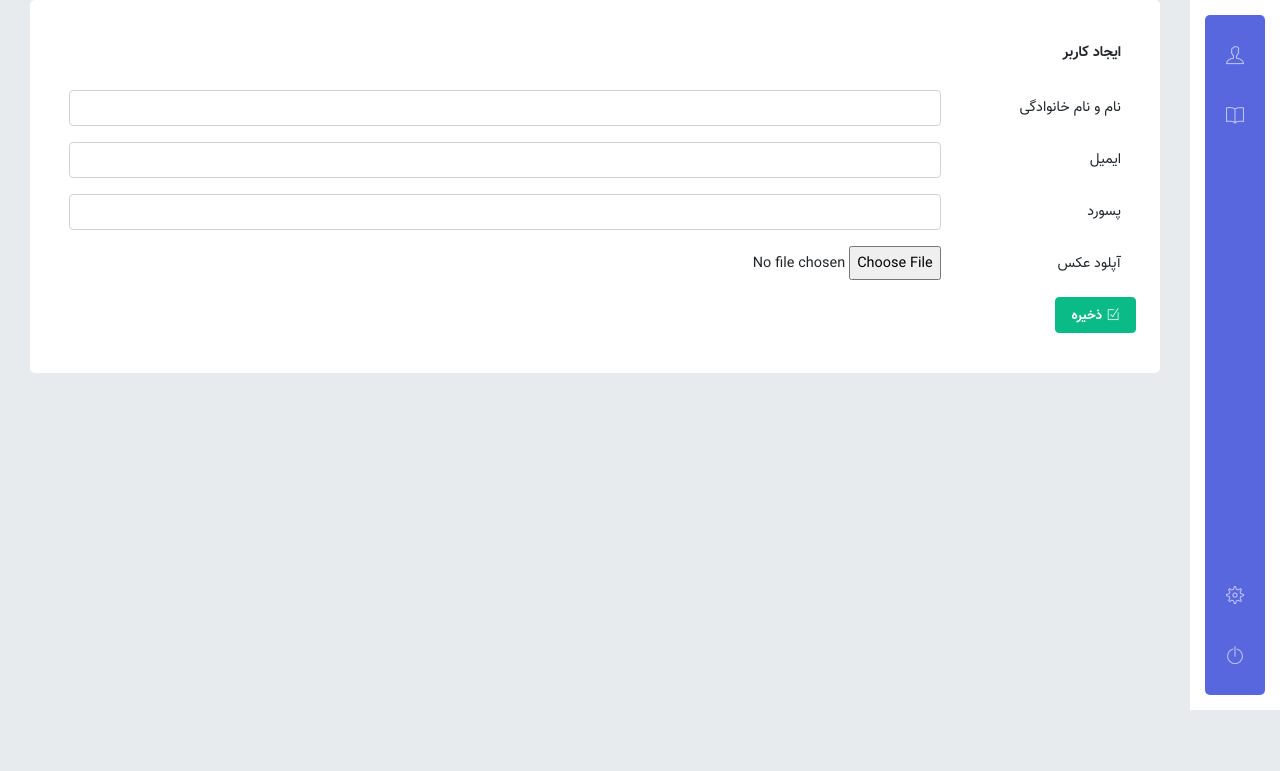
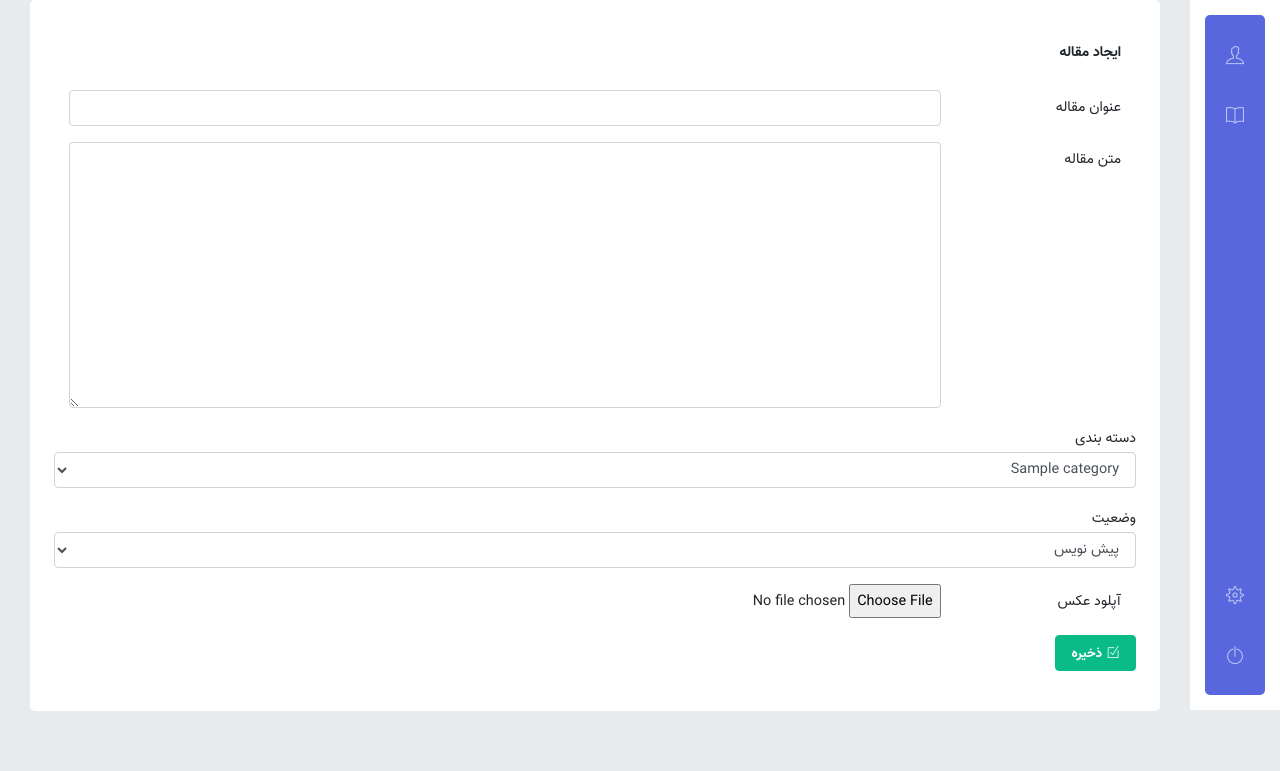
Before and after one commit to sorahiatieh/weblogopanel, a PHP site: page /codeyad-blog/panel/articles/create.php in a window 1280 px wide. Shown: the part 90-861 px from the top of the page. Before the commit the page ends 800 px from the top, so only its background shows below. Run offline with PHP 8.4, Linux system fonts and the light colour scheme; the visitor is signed in with stand-in values (Sample User, id 1); tables that the repository leaves empty or names only in its code hold one stand-in row (values such as "Sample post"); some libraries are stand-ins or nearby versions.

Commit message:
create article

```diff
--- a/functions/articles.php
+++ b/functions/articles.php
@@ -3,12 +3,13 @@
 require_once "DB.php";
 require_once "helpers.php";
 
-function createArticle($title,$body,$category_id,$status,$image)
+function createArticle($title,$body,$user_id,$category_id,$status,$image)
 {
-    $sql = "INSERT INTO articles SET title=?, body=?, category_id=?, status=?, image=?, created_at=now()";
+	$new_image=uploadImage($image);
+    $sql = "INSERT INTO articles SET title=?, body=?, user_id=?, category_id=?, status=?, image=?, created_at=now()";
      global $conn;
     $stmt = $conn->prepare($sql);
-	$stmt->execute([$title, $body, $category_id, $status, $image]);
+	$stmt->execute([$title, $body, $user_id, $category_id, $status, $new_image]);
 }
 
 function getArticles($id){
--- a/panel/articles/create.php
+++ b/panel/articles/create.php
@@ -1,45 +1,38 @@
-<?php require_once "../../functions/helpers.php" ?>
-<?php require_once "../../functions/users.php" ?>
 <?php
+	require_once "../../functions/helpers.php";
+	require_once "../../functions/articles.php";
+	require_once "../../functions/categories.php";
+	require_once "../../functions/users.php";
+
 session_start();
 
 if(!isset($_SESSION['user'])){
     header('location: ../auth/login.php');
 }
+$user_id=checkUser($_SESSION['user'])->id;
 
-?>
-<?php
-
+$categories=getAllCategories();
 $error = "";
 $message = "";
 if (isset($_POST['submit'])) {
     if (
-        isset($_POST['name']) && !empty($_POST['name'])
-        && isset($_POST['email']) && !empty($_POST['email'])
-        && isset($_POST['password']) && !empty($_POST['password'])
+        isset($_POST['title']) && !empty($_POST['title'])
+        && isset($_POST['body']) && !empty($_POST['body'])
+        && isset($_POST['category_id']) && !empty($_POST['category_id'])
+        && isset($_POST['status']) && !empty($_POST['status'])
+        && isset($_FILES['image']) && !empty($_FILES['image']['name'])
     ){
-        if (checkPassword($_POST['password'])) {
-            if (checkUser($_POST['email'])) {
-                $error = "این ایمیل تکراری است";
-            } else {
-                if(!empty($_FILES['image'])){
-                  $image = uploadImage($_FILES['image']);
-                }
-                createUser($_POST['name'], $_POST['email'], $_POST['password'],$image);
-                $message="کاربر ذخیره شد";
-            }
-        } else {
-            $error = "رمز عبور شما حداقل باید 6 کاراکتر باشد";
-        }
+        createArticle($_POST['title'], $_POST['body'],$user_id, $_POST['category_id'], $_POST['status'], $_FILES['image']);
+        header('location: index.php');
     } else {
         $error = "لطفا تمام فیلد ها را تکمیل کنید";
     }
 }
+	include "../layouts/head.php";
+	include "../layouts/navigation.php";
+	include "../layouts/header.php";
 
 ?>
-<?php include "../layouts/head.php" ?>
-<?php include "../layouts/navigation.php" ?>
-<?php include "../layouts/header.php" ?>
 <main class="main-content">
     <div class="card">
         <div class="card-body">
@@ -50,25 +43,39 @@ if (isset($_POST['submit'])) {
                     echo $message;
                 } ?>  </p>
             <div class="container">
-                <h6 class="card-title">ایجاد کاربر</h6>
+                <h6 class="card-title">ایجاد مقاله</h6>
                 <form method="POST" action="create.php" enctype="multipart/form-data">
                     <div class="form-group row">
-                        <label class="col-sm-2 col-form-label">نام و نام خانوادگی</label>
+                        <label class="col-sm-2 col-form-label">عنوان مقاله</label>
                         <div class="col-sm-10">
-                            <input type="text" class="form-control text-left" dir="rtl" name="name">
+                            <input type="text" class="form-control text-left" dir="rtl" name="title">
                         </div>
                     </div>
                     <div class="form-group row">
-                        <label class="col-sm-2 col-form-label">ایمیل</label>
+                        <label class="col-sm-2 col-form-label">متن مقاله</label>
                         <div class="col-sm-10">
-                            <input type="text" class="form-control text-left" dir="rtl" name="email">
+                            <textarea class="form-control text-left" dir="rtl" name="body" cols="30" rows="10"></textarea>
                         </div>
                     </div>
                     <div class="form-group row">
-                        <label class="col-sm-2 col-form-label">پسورد</label>
-                        <div class="col-sm-10">
-                            <input type="text" class="form-control text-left" dir="rtl" name="password">
-                        </div>
+                        <lable for="exampleFromControlSelect1">دسته بندی</lable>
+                        <select class="form-control" name="category_id" id="exampleFromControlSelect1">
+                            <?php
+                                foreach ($categories as $category) {
+                            ?>
+                            <option value="<?= $category->id ?>"><?= $category->title ?></option>
+                                    <?php
+                                }
+                                    ?>
+                        </select>
+                    </div>
+                    <div class="form-group row">
+                        <lable for="exampleFromControlSelect2">وضعیت</lable>
+                        <select class="form-control" name="status" id="exampleFromControlSelect2">
+                            <option value="draft">پیش نویس</option>
+                            <option value="published">منتشر شده</option>
+                            <option value="archived">بایگانی</option>
+                        </select>
                     </div>
                     <div class="form-group row">
                         <label class="col-sm-2 col-form-label" for="file"> آپلود عکس </label>
--- a/panel/layouts/navigation.php
+++ b/panel/layouts/navigation.php
@@ -37,12 +37,19 @@
 		</ul>
         <ul id="blog">
             <li>
-                <a href="#">بلاگ</a>
+                <a href="#">دسته بندی</a>
                 <ul>
                     <li><a href="<?= url('/panel/categories/create.php') ?>">ایجاد دسته بندی</a></li>
                     <li><a href="<?= url('/panel/categories/index.php') ?>">لیست دسته بندی ها</a></li>
                 </ul>
             </li>
+            <li>
+                <a href="#">مقالات</a>
+                <ul>
+                    <li><a href="<?= url('/panel/articles/create.php') ?>">ایجاد مقاله</a></li>
+                    <li><a href="<?= url('/panel/articles/index.php') ?>">لیست مقاله ها</a></li>
+                </ul>
+            </li>
         </ul>
 	</div>
 </div>
```
Also changed, not shown: codeyadPHP/create.php (deleted, +0 -15 lines), codeyadPHP/delete.php (deleted, +0 -15 lines), codeyadPHP/index.php (deleted, +0 -34 lines), codeyadPHP/read.php (deleted, +0 -18 lines), codeyadPHP/update.php (deleted, +0 -15 lines).
